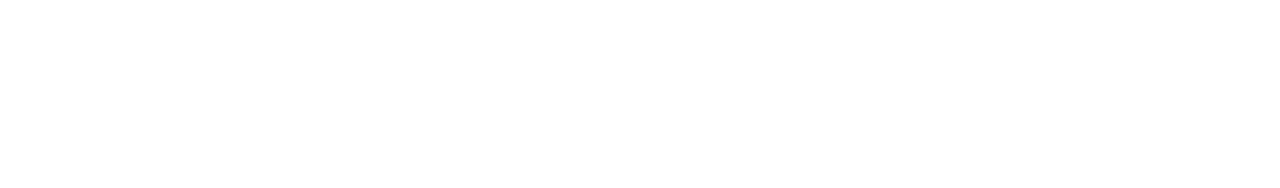
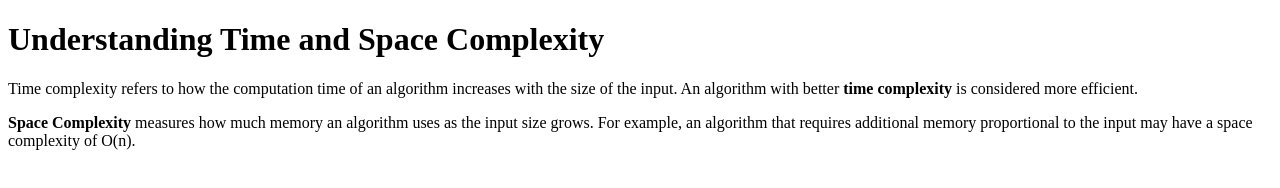
Before and after one commit to acciojob/time-and-space-complexity-Hitesh8411, a website: page main.html in a window 1280 px wide. Drawn offline with Linux system fonts and the light colour scheme.

Commit message:
created a submission

```diff
--- a/main.html
+++ b/main.html
@@ -11,6 +11,18 @@
     <script type="text/javascript" src="./script.js">
 </script>
 
+	 <h1>Understanding Time and Space Complexity</h1>
+
+    <p>
+        Time complexity refers to how the computation time of an algorithm increases with the size of the input.
+        An algorithm with better <b>time complexity</b> is considered more efficient.
+    </p>
+
+    <p>
+        <b>Space Complexity</b> measures how much memory an algorithm uses as the input size grows.
+        For example, an algorithm that requires additional memory proportional to the input may have a space complexity of O(n).
+    </p>
+
 </body>
 
 </html>
```
